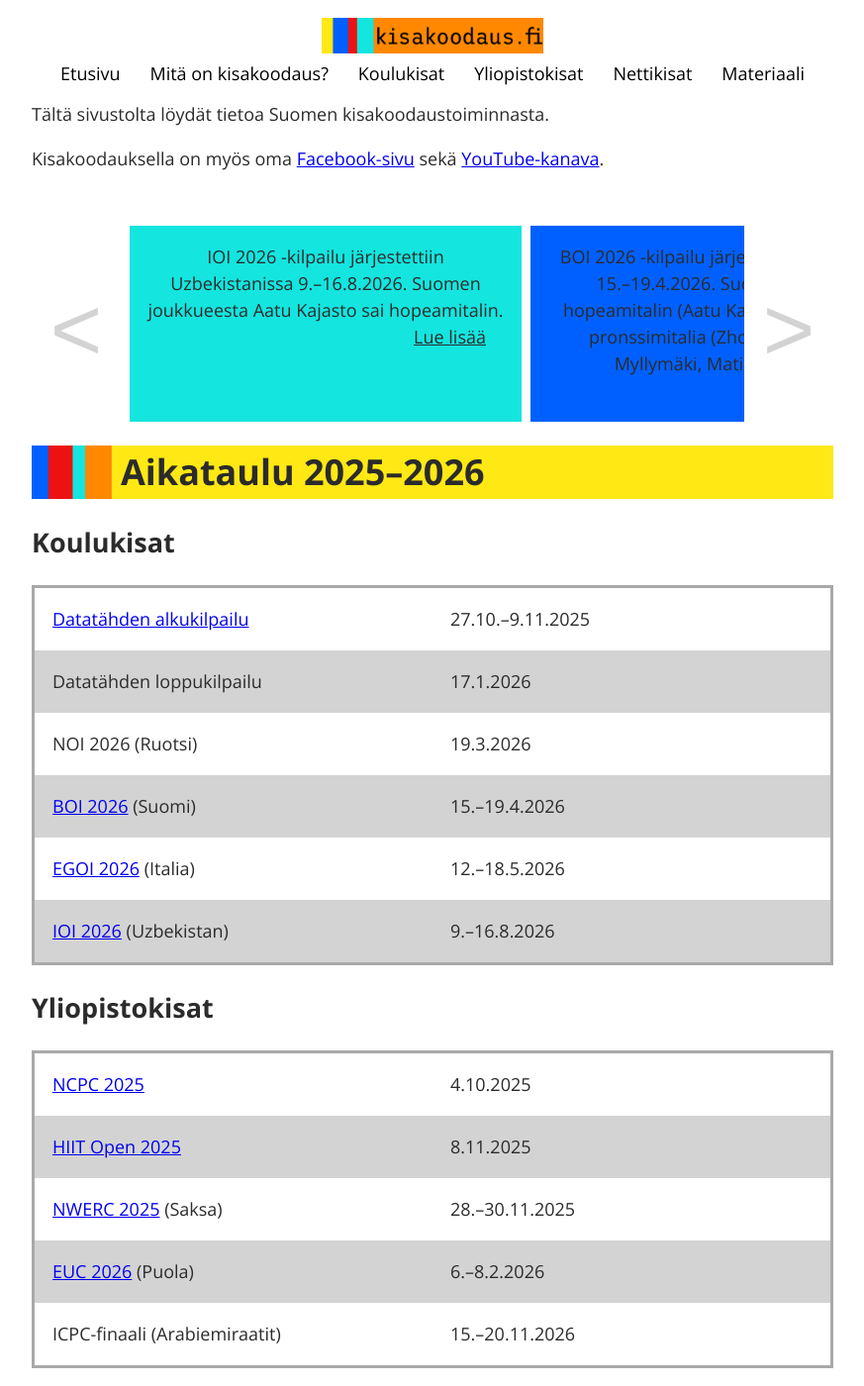
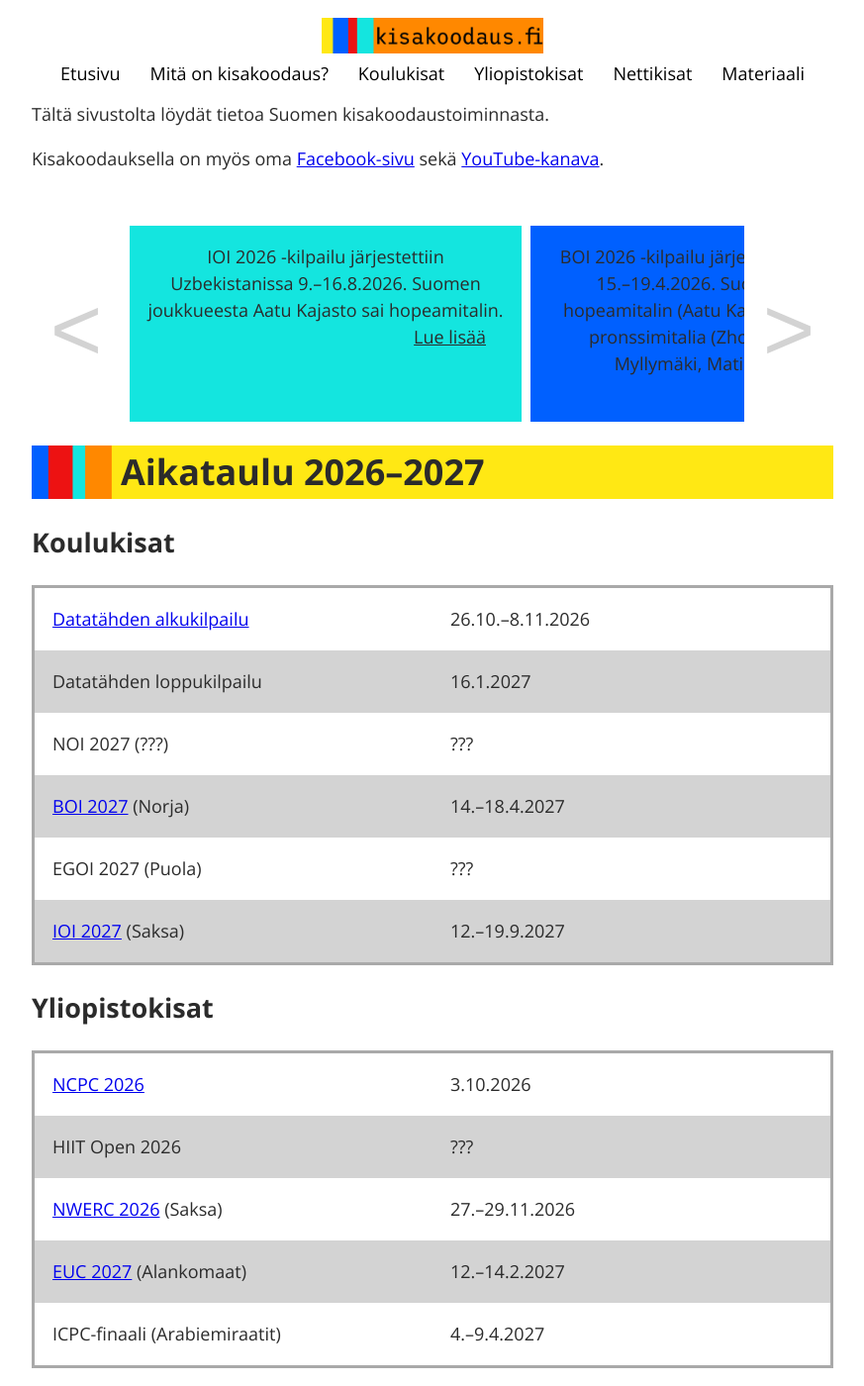
Before and after one commit to kisakoodaus/kisakoodaus.fi, a Jekyll site: the page built from index.html, in a window 1280 px wide and 1400 px high, scrolled down 81 px. Shown: the whole window at 99% size, without its empty margins (203-1076 px from the left). Built offline with Jekyll 4.4.1, drawn with Linux system fonts in a browser that asks for light colours.

Commit message:
Päivitä aikataulu 2026-2027

```diff
--- a/index.html
+++ b/index.html
@@ -36,25 +36,25 @@
             </div>
         </div>
 
-<h1 id="aikataulu-2025---2026">Aikataulu 2025–2026</h1>
+<h1 id="aikataulu-2026---2027">Aikataulu 2026–2027</h1>
 
 <h2 id="koulukisat">Koulukisat</h2>
 
 <table class="schedule">
-<tr><td><a href="https://datatahti.fi/">Datatähden alkukilpailu</a></td><td>27.10.–9.11.2025</td></tr>
-<tr><td>Datatähden loppukilpailu</td><td>17.1.2026</td></tr>
-<tr><td>NOI 2026 (Ruotsi)</td><td>19.3.2026</td></tr>
-<tr><td><a href="https://boi2026.cses.fi/">BOI 2026</a> (Suomi)</td><td>15.–19.4.2026</td></tr>
-<tr><td><a href="https://egoi2026.it/">EGOI 2026</a> (Italia)</td><td>12.–18.5.2026</td></tr>
-<tr><td><a href="https://ioi2026.uz/">IOI 2026</a> (Uzbekistan)</td><td>9.–16.8.2026</td></tr>
+<tr><td><a href="https://datatahti.fi/">Datatähden alkukilpailu</a></td><td>26.10.–8.11.2026</td></tr>
+<tr><td>Datatähden loppukilpailu</td><td>16.1.2027</td></tr>
+<tr><td>NOI 2027 (???)</td><td>???</td></tr>
+<tr><td><a href="https://boi2027.nio.no/">BOI 2027</a> (Norja)</td><td>14.–18.4.2027</td></tr>
+<tr><td>EGOI 2027 (Puola)</td><td>???</td></tr>
+<tr><td><a href="https://ioi2027.de/">IOI 2027</a> (Saksa)</td><td>12.–19.9.2027</td></tr>
 </table>
 
 <h2 id="yliopistokisat">Yliopistokisat</h2>
 
 <table class="schedule">
-<tr><td><a href="https://nordic.icpc.io/ncpc2025/">NCPC 2025</a></td><td>4.10.2025</td></tr>
-<tr><td><a href="https://open.hiit.fi/">HIIT Open 2025</a></td><td>8.11.2025</td></tr>
-<tr><td><a href="https://www.nwerc.eu/">NWERC 2025</a> (Saksa)</td><td>28.–30.11.2025</td></tr>
-<tr><td><a href="https://euc.icpc.global/">EUC 2026</a> (Puola)</td><td>6.–8.2.2026</td></tr>
-<tr><td>ICPC-finaali (Arabiemiraatit)</td><td>15.–20.11.2026</td></tr>
+<tr><td><a href="https://nordic.icpc.io/ncpc2026/">NCPC 2026</a></td><td>3.10.2026</td></tr>
+<tr><td>HIIT Open 2026</td><td>???</td></tr>
+<tr><td><a href="https://www.nwerc.eu/">NWERC 2026</a> (Saksa)</td><td>27.–29.11.2026</td></tr>
+<tr><td><a href="https://euc.icpc.global/">EUC 2027</a> (Alankomaat)</td><td>12.–14.2.2027</td></tr>
+<tr><td>ICPC-finaali (Arabiemiraatit)</td><td>4.–9.4.2027</td></tr>
 </table>
```
